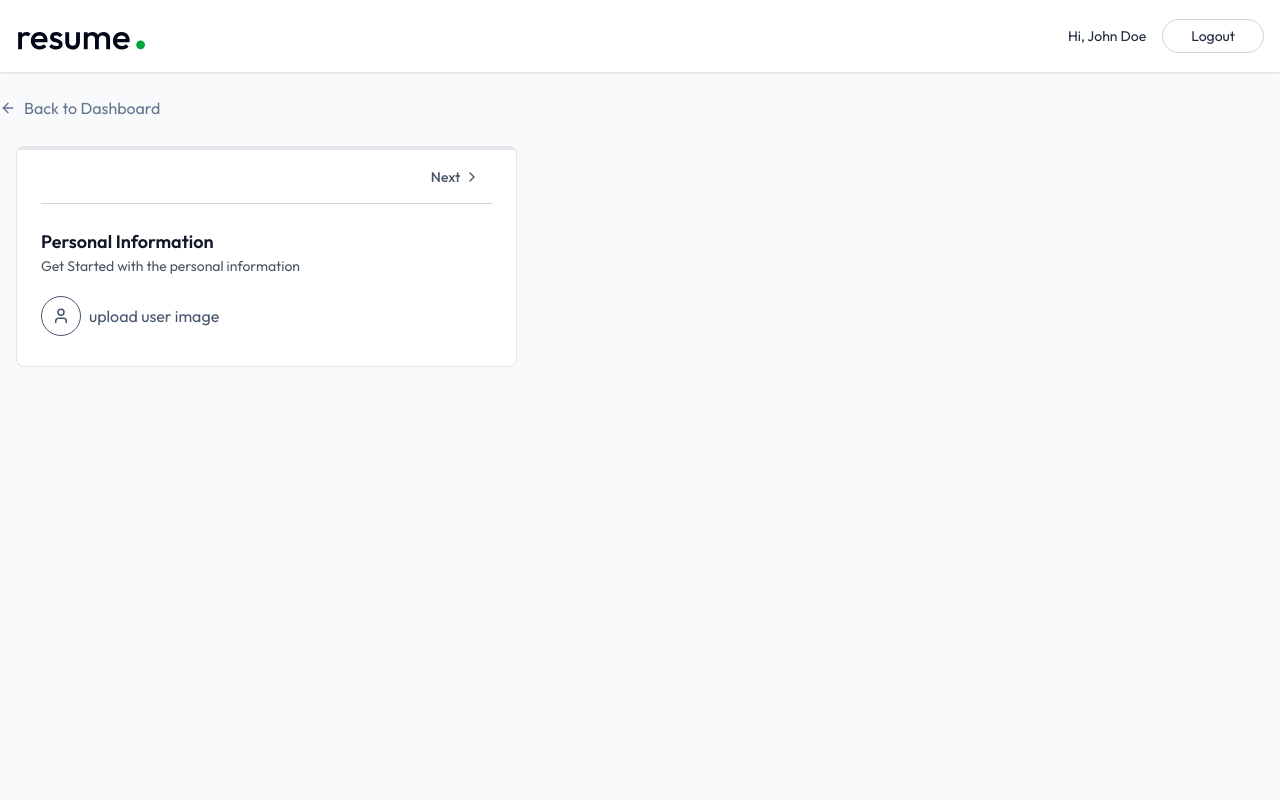
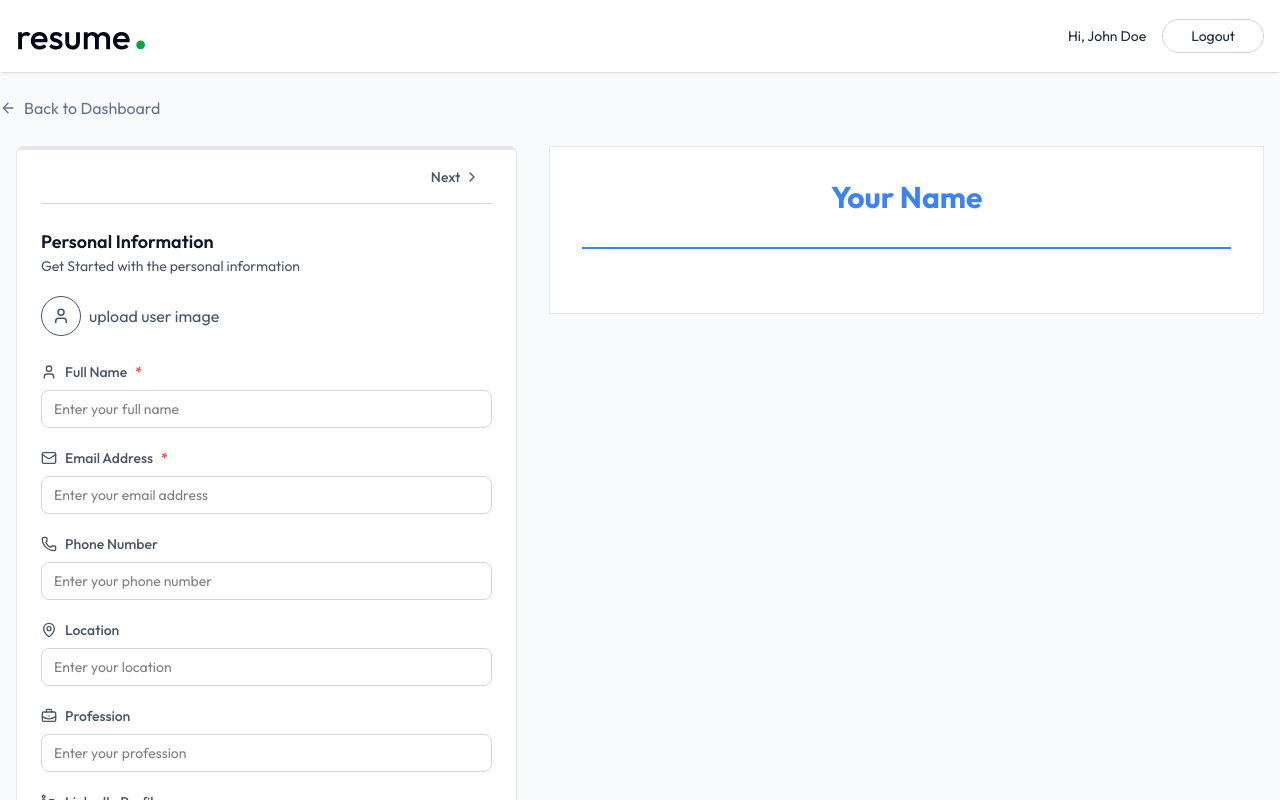
Before and after one commit to keshavbansal5766/AI-Resume-builder, a React (Vite) app in the folder client/: page /app/builder/1 in a window 1280 px wide. Shown: the top 800 px of the page. Built offline with nearby package versions, Linux system fonts and the light colour scheme.

Commit message:
Creating resumePreview component

```diff
--- a/client/src/components/PersonalInfoForm.jsx
+++ b/client/src/components/PersonalInfoForm.jsx
@@ -1,4 +1,12 @@
-import { User } from "lucide-react";
+import {
+  BriefcaseBusiness,
+  Globe,
+  Linkedin,
+  Mail,
+  MapPin,
+  Phone,
+  User,
+} from "lucide-react";
 import React from "react";
 
 const PersonalInfoForm = ({
@@ -10,6 +18,53 @@ const PersonalInfoForm = ({
   const handleChange = (field, value) => {
     onChange({ ...data, [field]: value });
   };
+
+  const fields = [
+    {
+      key: "full_name",
+      label: "Full Name",
+      icon: User,
+      type: "text",
+      required: true,
+    },
+    {
+      key: "email",
+      label: "Email Address",
+      icon: Mail,
+      type: "email",
+      required: true,
+    },
+    {
+      key: "phone",
+      label: "Phone Number",
+      icon: Phone,
+      type: "tel",
+    },
+    {
+      key: "location",
+      label: "Location",
+      icon: MapPin,
+      type: "text",
+    },
+    {
+      key: "profession",
+      label: "Profession",
+      icon: BriefcaseBusiness,
+      type: "text",
+    },
+    {
+      key: "linkedin",
+      label: "LinkedIn Profile",
+      icon: Linkedin,
+      type: "url",
+    },
+    {
+      key: "website",
+      label: "Personal Website",
+      icon: Globe,
+      type: "url",
+    },
+  ];
 
   return (
     <div>
@@ -61,6 +116,27 @@ const PersonalInfoForm = ({
           </div>
         )}
       </div>
+
+      {fields.map((field) => {
+        const Icon = field.icon;
+        return (
+          <div key={field.key} className="space-y-1 mt-5">
+            <label className="flex items-center gap-2 text-sm font-medium text-gray-600">
+              <Icon className="size-4" />
+              {field.label}
+              {field.required && <span className="text-red-500">*</span>}
+            </label>
+            <input
+              type={field.type}
+              value={data[field.key] || ""}
+              onChange={(e) => handleChange(field.key, e.target.value)}
+              className="mt-1 w-full px-3 py-2 border border-gray-300 rounded-lg focus:ring focus:ring-blue-500 focus-border-blue-500 outline-none transition-colors text-sm"
+              placeholder={`Enter your ${field.label.toLowerCase()}`}
+              required={field.required}
+            />
+          </div>
+        );
+      })}
     </div>
   );
 };
--- /dev/null
+++ b/client/src/components/ResumePreview.jsx
@@ -0,0 +1,67 @@
+import React from "react";
+import ModernTemplate from "./templates/ModernTemplate";
+import MinimalTemplate from "./templates/MinimalTemplate";
+import MinimalImageTemplate from "./templates/MinimalImageTemplate";
+import ClassicTemplate from "./templates/ClassicTemplate";
+
+const ResumePreview = ({ data, template, accentColor, classes = "" }) => {
+  const renderTemplate = () => {
+    switch (template) {
+      case "modern":
+        return <ModernTemplate data={data} accentColor={accentColor} />;
+      case "minimal":
+        return <MinimalTemplate data={data} accentColor={accentColor} />;
+      case "minimal-image":
+        return <MinimalImageTemplate data={data} accentColor={accentColor} />;
+      default:
+        return <ClassicTemplate data={data} accentColor={accentColor} />;
+    }
+  };
+
+  return (
+    <div className="bg-gray-100">
+      <div
+        id="resume-preview"
+        className={
+          "border border-gray-200 print:shadow-none print:border-none" + classes
+        }
+      >
+        {renderTemplate()}
+      </div>
+      <style jsx>
+        {`
+        @page {
+        size: letter,
+        margin: 0
+        }
+        @media print {
+        html,body {
+            width: 8.5in;
+            height: 11in;
+            overflow: hidden;
+        }
+        body * {
+        visibility: hidden;
+        }
+        #resume-preview, #resume-preview * {
+        visibility: visible;
+        }
+        #resume-preview {
+        position: absolute;
+        left: 0;
+        top: 0;
+        width: 100%;
+        height: auto;
+        margin: 0;
+        padding: 0;
+        box-shadow: none !important;
+        border: none !important
+        }
+        }
+        `}
+      </style>
+    </div>
+  );
+};
+
+export default ResumePreview;
--- a/client/src/components/home/Hero.jsx
+++ b/client/src/components/home/Hero.jsx
@@ -5,11 +5,18 @@ const Hero = () => {
   const [menuOpen, setMenuOpen] = React.useState(false);
 
   const logos = [
-    "https://saasly.prebuiltui.com/assets/companies-logo/instagram.svg",
-    "https://saasly.prebuiltui.com/assets/companies-logo/framer.svg",
-    "https://saasly.prebuiltui.com/assets/companies-logo/microsoft.svg",
-    "https://saasly.prebuiltui.com/assets/companies-logo/huawei.svg",
-    "https://saasly.prebuiltui.com/assets/companies-logo/walmart.svg",
+    {
+      src: "https://cdn.jsdelivr.net/npm/simple-icons@latest/icons/instagram.svg",
+    },
+    {
+      src: "https://cdn.jsdelivr.net/npm/simple-icons@latest/icons/framer.svg",
+    },
+    {
+      src: "https://cdn.jsdelivr.net/npm/simple-icons@latest/icons/microsoft.svg",
+    },
+    {
+      src: "https://cdn.jsdelivr.net/npm/simple-icons@latest/icons/huawei.svg",
+    },
   ];
 
   return (
@@ -226,7 +233,7 @@ const Hero = () => {
             {logos.map((logo, index) => (
               <img
                 key={index}
-                src={logo}
+                src={logo.src}
                 alt="logo"
                 className="h-6 w-auto max-w-xs"
               />
--- a/client/src/pages/ResumeBuilder.jsx
+++ b/client/src/pages/ResumeBuilder.jsx
@@ -13,6 +13,7 @@ import {
   User,
 } from "lucide-react";
 import PersonalInfoForm from "../components/PersonalInfoForm";
+import ResumePreview from "../components/ResumePreview";
 
 const ResumeBuilder = () => {
   const { resumeId } = useParams();
@@ -117,6 +118,7 @@ const ResumeBuilder = () => {
                   </button>
                 </div>
               </div>
+              {/* Form Content */}
               <div className="space-y-6">
                 {activeSection.id === "personal" && (
                   <PersonalInfoForm
@@ -135,6 +137,14 @@ const ResumeBuilder = () => {
             </div>
           </div>
           {/* Right Panel - Preview */}
+          <div className="lg:col-span-7 max-lg:mt-6">
+            <div>{/* ---buttons--- */}</div>
+            <ResumePreview
+              data={resumeData}
+              template={resumeData.template}
+              accentColor={resumeData.accent_color}
+            />
+          </div>
         </div>
       </div>
     </div>
```
Also changed, not shown: client/src/components/templates/ClassicTemplate.jsx (renamed from client/src/assets/templates/ClassicTemplate.jsx), client/src/components/templates/MinimalImageTemplate.jsx (renamed from client/src/assets/templates/MinimalImageTemplate.jsx), client/src/components/templates/MinimalTemplate.jsx (renamed from client/src/assets/templates/MinimalTemplate.jsx), client/src/components/templates/ModernTemplate.jsx (renamed from client/src/assets/templates/ModernTemplate.jsx). Lines whose indentation alone changed are shown as unchanged.
